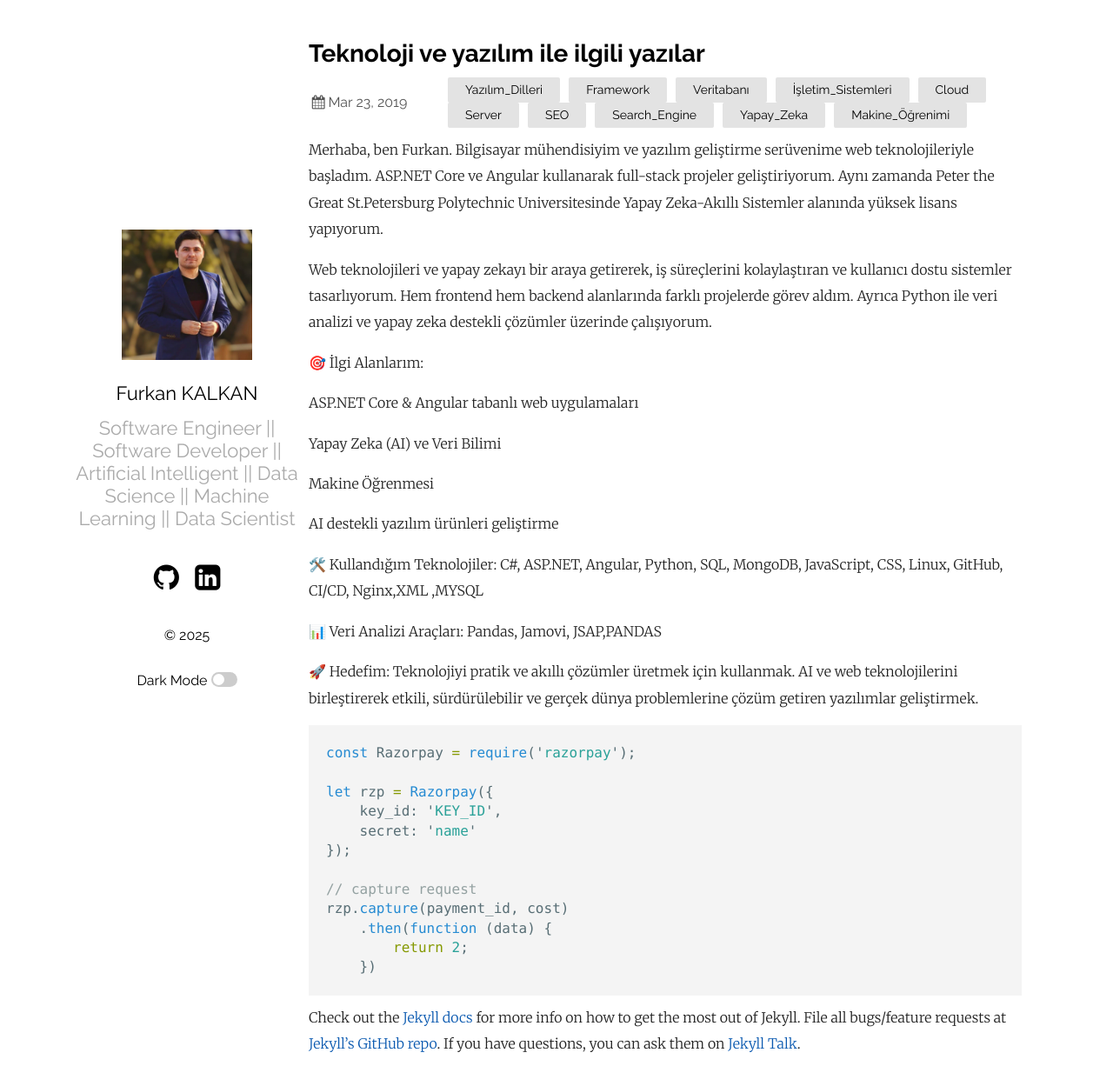
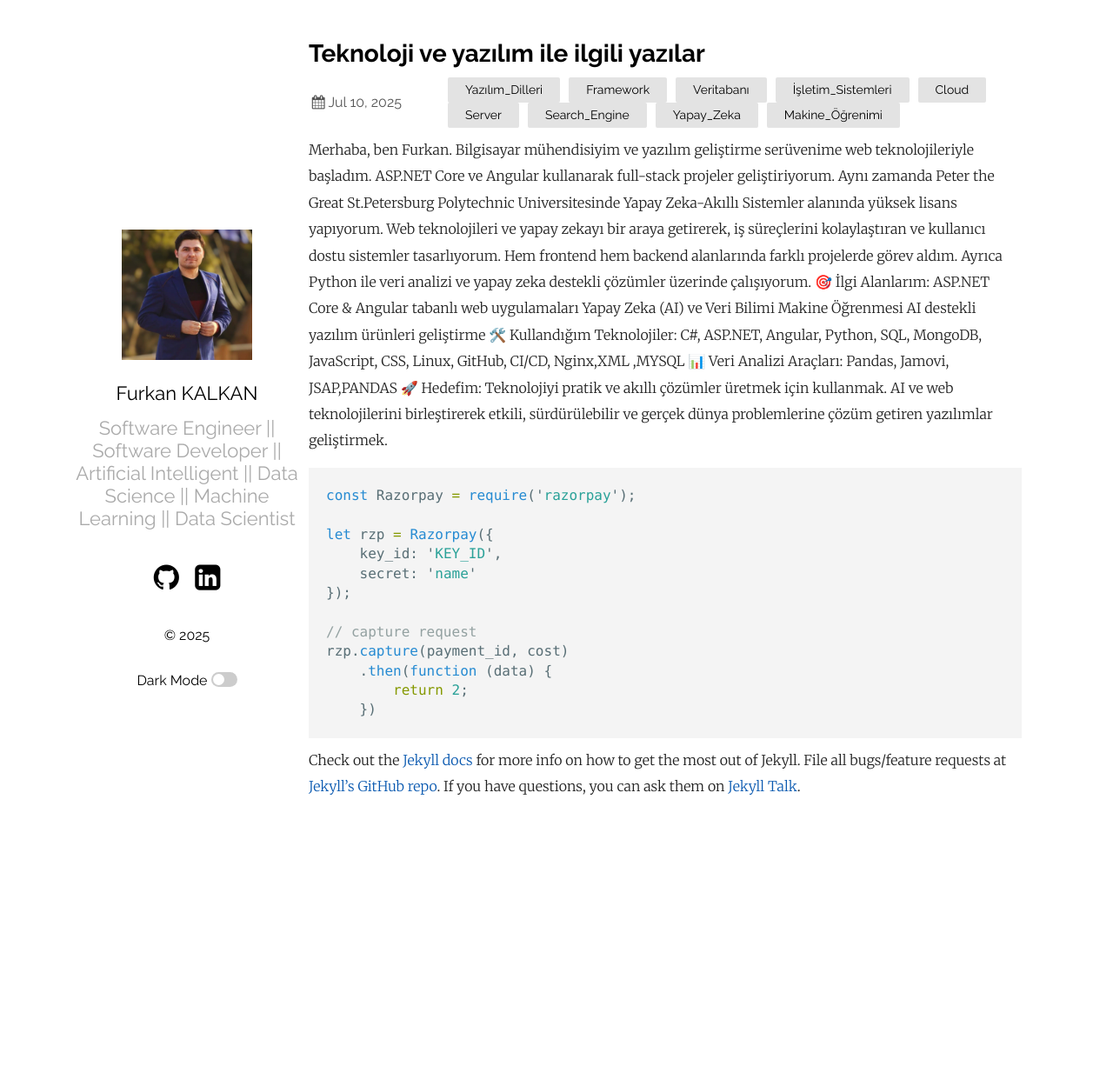
Before and after one commit to Furkan9534/furkan9534.github.io, a Jekyll site: the page built from _posts/2019-03-23-welcome-to-jekyll.markdown, in a window 1280 px wide and 1261 px high. Shown: the top 1249 px of the window at 87% size. Built offline with Jekyll 4.4.1, drawn with Linux system fonts in a browser that asks for light colours.

Commit message:
Update 2019-03-23-welcome-to-jekyll.markdown

````diff
--- a/_posts/2019-03-23-welcome-to-jekyll.markdown
+++ b/_posts/2019-03-23-welcome-to-jekyll.markdown
@@ -1,30 +1,22 @@
 ---
 layout: post
+date:   2025-07-10 21:03:36 +0530
 title:  "Teknoloji ve yazılım ile ilgili yazılar"
-categories: Yazılım_Dilleri Framework  Veritabanı İşletim_Sistemleri Cloud Server SEO Search_Engine Yapay_Zeka Makine_Öğrenimi
+categories: Yazılım_Dilleri Framework  Veritabanı İşletim_Sistemleri Cloud Server Search_Engine Yapay_Zeka Makine_Öğrenimi
 ---
 Merhaba, ben Furkan. Bilgisayar mühendisiyim ve yazılım geliştirme serüvenime web teknolojileriyle başladım.
 ASP.NET Core ve Angular kullanarak full-stack projeler geliştiriyorum. Aynı zamanda Peter the Great St.Petersburg Polytechnic Universitesinde Yapay Zeka-Akıllı Sistemler alanında yüksek lisans yapıyorum.
-
 Web teknolojileri ve yapay zekayı bir araya getirerek, iş süreçlerini kolaylaştıran ve kullanıcı dostu sistemler tasarlıyorum.
 Hem frontend hem backend alanlarında farklı projelerde görev aldım. Ayrıca Python ile veri analizi ve yapay zeka destekli çözümler üzerinde çalışıyorum.
-
 🎯 İlgi Alanlarım:
-
 ASP.NET Core & Angular tabanlı web uygulamaları
-
 Yapay Zeka (AI) ve Veri Bilimi
-
 Makine Öğrenmesi
-
 AI destekli yazılım ürünleri geliştirme
-
 🛠️ Kullandığım Teknolojiler:
 C#, ASP.NET, Angular, Python, SQL, MongoDB, JavaScript, CSS, Linux, GitHub, CI/CD, Nginx,XML ,MYSQL
-
 📊 Veri Analizi Araçları:
 Pandas, Jamovi, JSAP,PANDAS
-
 🚀 Hedefim:
 Teknolojiyi pratik ve akıllı çözümler üretmek için kullanmak. AI ve web teknolojilerini birleştirerek etkili, sürdürülebilir ve gerçek dünya problemlerine çözüm getiren yazılımlar geliştirmek.
 ```javascript
````
